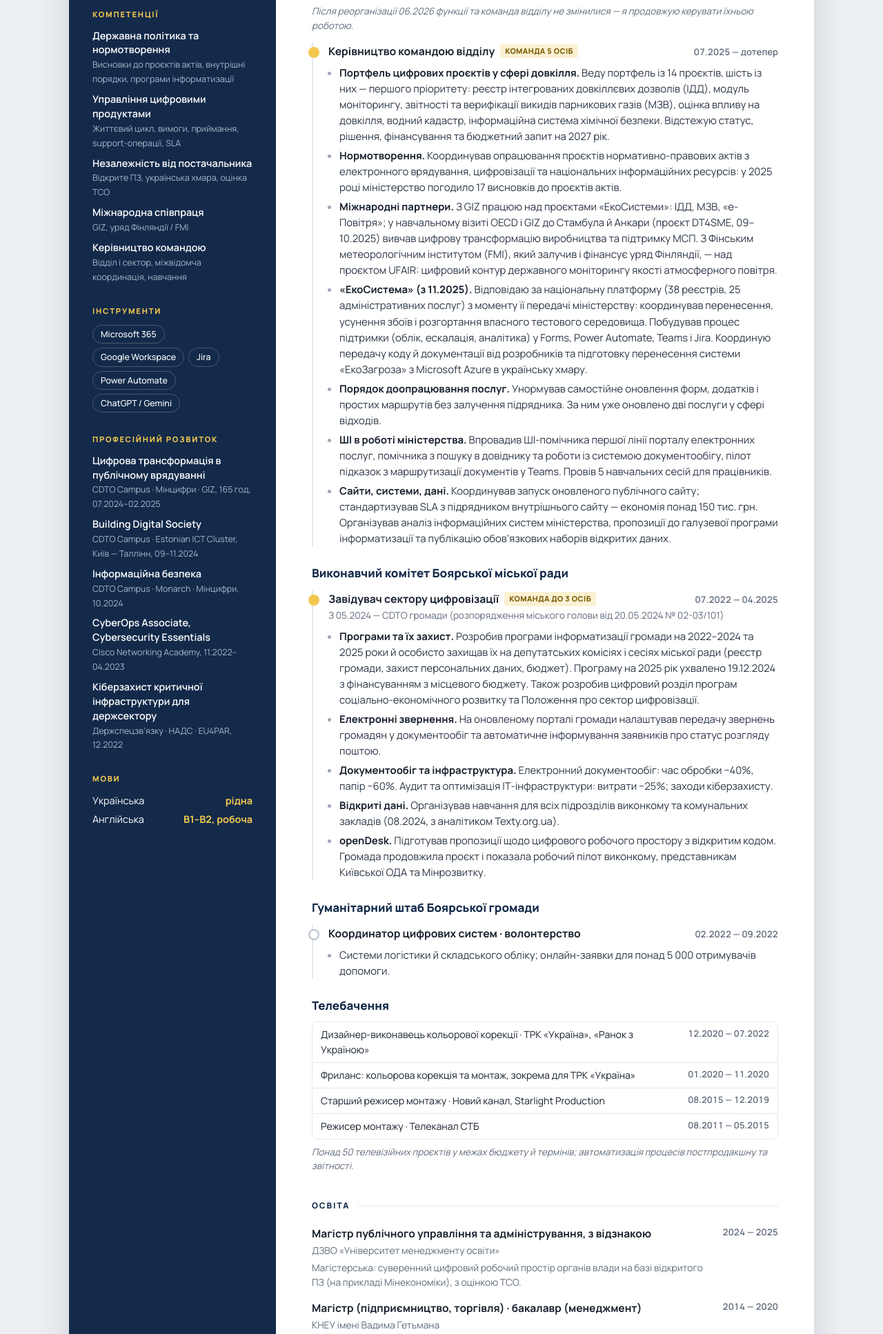
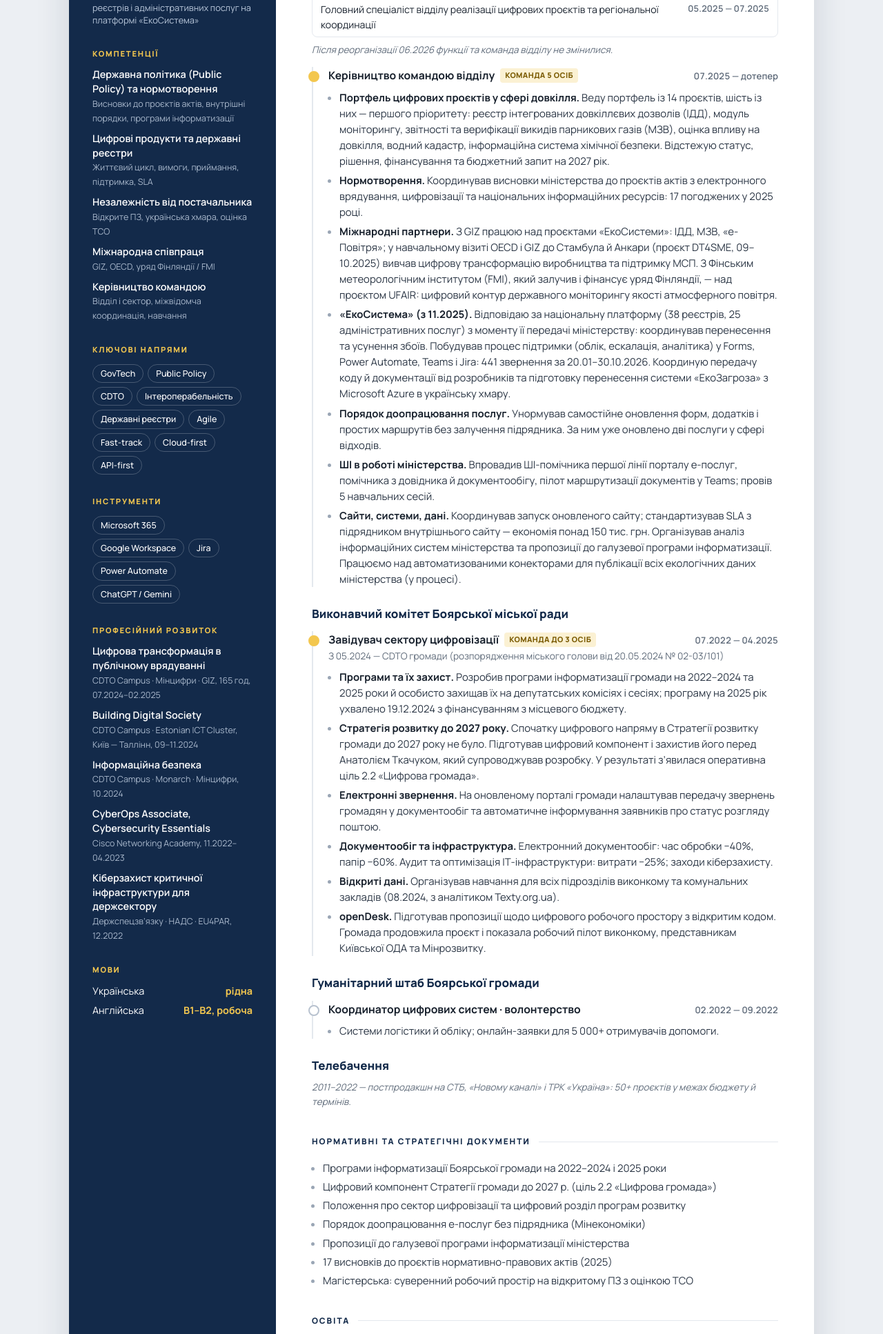
Before and after one commit to Rmonakov/rmonakov.github.io, a plain HTML site: page index.html in a window 1280 px wide. Shown: the part 778-2712 px from the top of the page at 69% size. Drawn offline with Linux system fonts and the light colour scheme.

Commit message:
Резюме під GovTech-позицію: керівний рядок, документи, точніші формулювання
Co-Authored-By: Claude Opus 5.5 <noreply@anthropic.com>
Claude-Session: https://claude.ai/code/session_01EzKeFsuyWzwBZKBvB1U9UX

```diff
--- a/index.html
+++ b/index.html
@@ -185,6 +185,13 @@
     .side{padding-bottom:0}
     a{text-decoration:none}
   }
+
+  .head .lead-line{margin-top:8px;font-size:.98rem;font-weight:700;color:var(--ink)}
+  .docs{margin:6px 0 4px;padding-left:16px}
+  .docs li{margin:4px 0;font-size:.93rem;color:#2b3645}
+  .docs li::marker{color:#9aa6b5}
+  @media print{.head .lead-line{font-size:9pt;margin-top:1.5mm}.docs{padding-left:3.5mm;margin-top:1mm}.docs li{font-size:8.6pt;margin:0.7mm 0}}
+  @media screen and (max-width:820px){.head .lead-line{color:#fff}}
 </style>
 <script type="application/ld+json">
 {"@context":"https://schema.org","@type":"Person","name":"Роман Монаков",
@@ -202,6 +209,7 @@
   <header class="head">
     <h1>Роман Монаков</h1>
     <div class="role">Цифрова трансформація держсектору: управління цифровими продуктами, інтероперабельність, дані довкілля</div>
+    <div class="lead-line">З 07.2025 керую відділом із 5 осіб; до реорганізації 06.2026 — заступник директора департаменту</div>
     <div class="rule"></div>
     <div class="actions">
       <a class="btn" href="Roman_Monakov_CV.pdf" download>
@@ -228,12 +236,18 @@
 
     <h3>Компетенції</h3>
     <ul class="comp-list">
-      <li><b>Державна політика та нормотворення</b><small>Висновки до проєктів актів, внутрішні порядки, програми інформатизації</small></li>
-      <li><b>Управління цифровими продуктами</b><small>Життєвий цикл, вимоги, приймання, support-операції, SLA</small></li>
+      <li><b>Державна політика (Public Policy) та нормотворення</b><small>Висновки до проєктів актів, внутрішні порядки, програми інформатизації</small></li>
+      <li><b>Цифрові продукти та державні реєстри</b><small>Життєвий цикл, вимоги, приймання, підтримка, SLA</small></li>
       <li><b>Незалежність від постачальника</b><small>Відкрите ПЗ, українська хмара, оцінка TCO</small></li>
-      <li><b>Міжнародна співпраця</b><small>GIZ, уряд Фінляндії / FMI</small></li>
+      <li><b>Міжнародна співпраця</b><small>GIZ, OECD, уряд Фінляндії / FMI</small></li>
       <li><b>Керівництво командою</b><small>Відділ і сектор, міжвідомча координація, навчання</small></li>
     </ul>
+
+    <h3>Ключові напрями</h3>
+    <div class="chips">
+      <span>GovTech</span><span>Public Policy</span><span>CDTO</span><span>Інтероперабельність</span><span>Державні реєстри</span>
+      <span>Agile</span><span>Fast-track</span><span>Cloud-first</span><span>API-first</span>
+    </div>
 
     <h3>Інструменти</h3>
     <div class="chips">
@@ -275,19 +289,19 @@
         <div class="hl"><span>Заступник директора департаменту — начальник відділу цифрової трансформації та взаємодії з центральними органами влади</span><em>07.2025 — 06.2026</em></div>
         <div><span>Головний спеціаліст відділу реалізації цифрових проєктів та регіональної координації</span><em>05.2025 — 07.2025</em></div>
       </div>
-      <p class="ladder-note">Після реорганізації 06.2026 функції та команда відділу не змінилися — я продовжую керувати їхньою роботою.</p>
+      <p class="ladder-note">Після реорганізації 06.2026 функції та команда відділу не змінилися.</p>
 
       <div class="timeline">
         <div class="job lead">
           <div class="job-top"><div class="job-title">Керівництво командою відділу<span class="badge">команда 5 осіб</span></div><div class="dates">07.2025 — дотепер</div></div>
           <ul>
             <li><b>Портфель цифрових проєктів у сфері довкілля.</b> Веду портфель із 14 проєктів, шість із них — першого пріоритету: реєстр інтегрованих довкіллєвих дозволів (ІДД), модуль моніторингу, звітності та верифікації викидів парникових газів (МЗВ), оцінка впливу на довкілля, водний кадастр, інформаційна система хімічної безпеки. Відстежую статус, рішення, фінансування та бюджетний запит на 2027 рік.</li>
-            <li><b>Нормотворення.</b> Координував опрацювання проєктів нормативно-правових актів з електронного врядування, цифровізації та національних інформаційних ресурсів: у 2025 році міністерство погодило 17 висновків до проєктів актів.</li>
+            <li><b>Нормотворення.</b> Координував висновки міністерства до проєктів актів з електронного врядування, цифровізації та національних інформаційних ресурсів: 17 погоджених у 2025 році.</li>
             <li><b>Міжнародні партнери.</b> З GIZ працюю над проєктами «ЕкоСистеми»: ІДД, МЗВ, «е-Повітря»; у навчальному візиті OECD і GIZ до Стамбула й Анкари (проєкт DT4SME, 09–10.2025) вивчав цифрову трансформацію виробництва та підтримку МСП. З Фінським метеорологічним інститутом (FMI), який залучив і фінансує уряд Фінляндії, — над проєктом UFAIR: цифровий контур державного моніторингу якості атмосферного повітря.</li>
-            <li><b>«ЕкоСистема» (з 11.2025).</b> Відповідаю за національну платформу (38 реєстрів, 25 адміністративних послуг) з моменту її передачі міністерству: координував перенесення, усунення збоїв і розгортання власного тестового середовища. Побудував процес підтримки (облік, ескалація, аналітика) у Forms, Power Automate, Teams і Jira. Координую передачу коду й документації від розробників та підготовку перенесення системи «ЕкоЗагроза» з Microsoft Azure в українську хмару.</li>
+            <li><b>«ЕкоСистема» (з 11.2025).</b> Відповідаю за національну платформу (38 реєстрів, 25 адміністративних послуг) з моменту її передачі міністерству: координував перенесення та усунення збоїв. Побудував процес підтримки (облік, ескалація, аналітика) у Forms, Power Automate, Teams і Jira: 441 звернення за 20.01–30.10.2026. Координую передачу коду й документації від розробників та підготовку перенесення системи «ЕкоЗагроза» з Microsoft Azure в українську хмару.</li>
             <li><b>Порядок доопрацювання послуг.</b> Унормував самостійне оновлення форм, додатків і простих маршрутів без залучення підрядника. За ним уже оновлено дві послуги у сфері відходів.</li>
-            <li><b>ШІ в роботі міністерства.</b> Впровадив ШІ-помічника першої лінії порталу електронних послуг, помічника з пошуку в довіднику та роботи із системою документообігу, пілот підказок з маршрутизації документів у Teams. Провів 5 навчальних сесій для працівників.</li>
-            <li><b>Сайти, системи, дані.</b> Координував запуск оновленого публічного сайту; стандартизував SLA з підрядником внутрішнього сайту — економія понад 150 тис. грн. Організував аналіз інформаційних систем міністерства, пропозиції до галузевої програми інформатизації та публікацію обов’язкових наборів відкритих даних.</li>
+            <li><b>ШІ в роботі міністерства.</b> Впровадив ШІ-помічника першої лінії порталу е-послуг, помічника з довідника й документообігу, пілот маршрутизації документів у Teams; провів 5 навчальних сесій.</li>
+            <li><b>Сайти, системи, дані.</b> Координував запуск оновленого сайту; стандартизував SLA з підрядником внутрішнього сайту — економія понад 150 тис. грн. Організував аналіз інформаційних систем міністерства та пропозиції до галузевої програми інформатизації. Працюємо над автоматизованими конекторами для публікації всіх екологічних даних міністерства (у процесі).</li>
           </ul>
         </div>
       </div>
@@ -300,7 +314,8 @@
           <div class="job-top"><div class="job-title">Завідувач сектору цифровізації<span class="badge">команда до 3 осіб</span></div><div class="dates">07.2022 — 04.2025</div></div>
           <div class="unit">З 05.2024 — CDTO громади (розпорядження міського голови від 20.05.2024 № 02-03/101)</div>
           <ul>
-            <li><b>Програми та їх захист.</b> Розробив програми інформатизації громади на 2022–2024 та 2025 роки й особисто захищав їх на депутатських комісіях і сесіях міської ради (реєстр громади, захист персональних даних, бюджет). Програму на 2025 рік ухвалено 19.12.2024 з фінансуванням з місцевого бюджету. Також розробив цифровий розділ програм соціально-економічного розвитку та Положення про сектор цифровізації.</li>
+            <li><b>Програми та їх захист.</b> Розробив програми інформатизації громади на 2022–2024 та 2025 роки й особисто захищав їх на депутатських комісіях і сесіях; програму на 2025 рік ухвалено 19.12.2024 з фінансуванням з місцевого бюджету.</li>
+            <li><b>Стратегія розвитку до 2027 року.</b> Спочатку цифрового напряму в Стратегії розвитку громади до 2027 року не було. Підготував цифровий компонент і захистив його перед Анатолієм Ткачуком, який супроводжував розробку. У результаті з’явилася оперативна ціль 2.2 «Цифрова громада».</li>
             <li><b>Електронні звернення.</b> На оновленому порталі громади налаштував передачу звернень громадян у документообіг та автоматичне інформування заявників про статус розгляду поштою.</li>
             <li><b>Документообіг та інфраструктура.</b> Електронний документообіг: час обробки −40%, папір −60%. Аудит та оптимізація ІТ-інфраструктури: витрати −25%; заходи кіберзахисту.</li>
             <li><b>Відкриті дані.</b> Організував навчання для всіх підрозділів виконкому та комунальних закладів (08.2024, з аналітиком Texty.org.ua).</li>
@@ -315,27 +330,31 @@
       <div class="timeline">
         <div class="job">
           <div class="job-top"><div class="job-title">Координатор цифрових систем · волонтерство</div><div class="dates">02.2022 — 09.2022</div></div>
-          <ul><li>Системи логістики й складського обліку; онлайн-заявки для понад 5 000 отримувачів допомоги.</li></ul>
+          <ul><li>Системи логістики й обліку; онлайн-заявки для 5 000+ отримувачів допомоги.</li></ul>
         </div>
       </div>
     </div>
 
     <div class="org">
       <div class="org-name">Телебачення</div>
-      <div class="ladder">
-        <div><span>Дизайнер-виконавець кольорової корекції · ТРК «Україна», «Ранок з Україною»</span><em>12.2020 — 07.2022</em></div>
-        <div><span>Фриланс: кольорова корекція та монтаж, зокрема для ТРК «Україна»</span><em>01.2020 — 11.2020</em></div>
-        <div><span>Старший режисер монтажу · Новий канал, Starlight Production</span><em>08.2015 — 12.2019</em></div>
-        <div><span>Режисер монтажу · Телеканал СТБ</span><em>08.2011 — 05.2015</em></div>
-      </div>
-      <p class="ladder-note">Понад 50 телевізійних проєктів у межах бюджету й термінів; автоматизація процесів постпродакшну та звітності.</p>
+      <p class="ladder-note">2011–2022 — постпродакшн на СТБ, «Новому каналі» і ТРК «Україна»: 50+ проєктів у межах бюджету й термінів.</p>
     </div>
+
+    <h2>Нормативні та стратегічні документи</h2>
+    <ul class="docs">
+      <li>Програми інформатизації Боярської громади на 2022–2024 і 2025 роки</li>
+      <li>Цифровий компонент Стратегії громади до 2027 р. (ціль 2.2 «Цифрова громада»)</li>
+      <li>Положення про сектор цифровізації та цифровий розділ програм розвитку</li>
+      <li>Порядок доопрацювання е-послуг без підрядника (Мінекономіки)</li>
+      <li>Пропозиції до галузевої програми інформатизації міністерства</li>
+      <li>17 висновків до проєктів нормативно-правових актів (2025)</li>
+      <li>Магістерська: суверенний робочий простір на відкритому ПЗ з оцінкою TCO</li>
+    </ul>
 
     <h2>Освіта</h2>
     <div class="edu">
       <div><b>Магістр публічного управління та адміністрування, з відзнакою</b>
-        <div class="org-sub">ДЗВО «Університет менеджменту освіти»</div>
-        <p>Магістерська: суверенний цифровий робочий простір органів влади на базі відкритого ПЗ (на прикладі Мінекономіки), з оцінкою TCO.</p></div>
+        <div class="org-sub">ДЗВО «Університет менеджменту освіти»</div></div>
       <div class="dates">2024 — 2025</div>
     </div>
     <div class="edu">
```
Also changed, not shown: en.html (+32 -14 lines), 2 other files.
